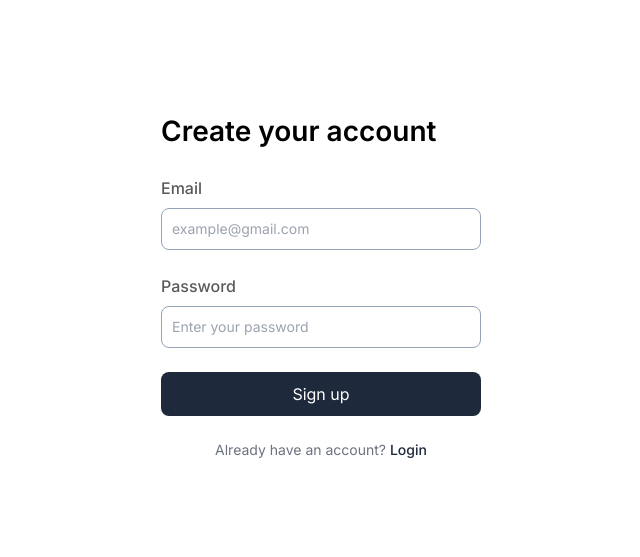
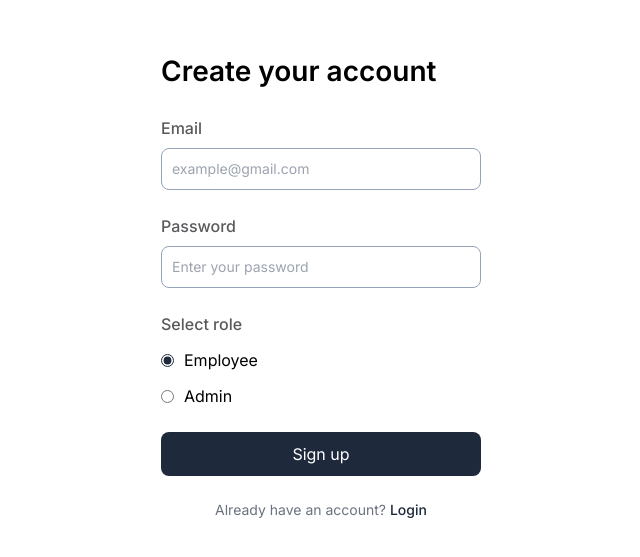
Before and after one commit to isidor0s/Booking_app, a Next.js app: page /signup in a window 1280 px wide. Shown: the part 115-672 px from the top of the page, without its empty margins (319-959 px from the left). Built offline with nearby package versions, Linux system fonts and the light colour scheme; what @supabase/auth-helpers-nextjs, @supabase/auth-helpers-react, prettier-plugin-tailwindcss would draw is missing.

Commit message:
feat: Radio role option

```diff
--- a/src/pages/signup.tsx
+++ b/src/pages/signup.tsx
@@ -1,10 +1,13 @@
-import { useState } from 'react';
+import { Dispatch, FC, SetStateAction, useState } from 'react';
 import Link from 'next/link';
 import { _supabaseClient } from '@/utils/supabase';
+
+type UserRole = 'admin' | 'employee';
 
 export default function Signup() {
     const [email, setEmail] = useState<string>('');
     const [password, setPassword] = useState<string>('');
+    const [role, setRole] = useState<UserRole>('employee');
 
     const handleSubmit = async (e: React.FormEvent<HTMLFormElement>) => {
         e.preventDefault();
@@ -14,14 +17,13 @@ export default function Signup() {
             password: password,
             options: {
                 data: {
-                    type: 'employee', // admin or employee
+                    type: role,
                 },
             },
         });
     };
 
     return (
-        <>
         <div className="flex h-screen w-screen items-center justify-center">
             <div className=" flex flex-col space-y-4 p-6 sm:p-8 md:space-y-6">
                 <h1 className="text-[28px] font-semibold">Create your account</h1>
@@ -46,6 +48,7 @@ export default function Signup() {
                             required
                         ></input>
                     </div>
+                    <RadioGroup role={role} setRole={setRole} />
                     <button className=" block w-full rounded-lg bg-[#1E293B] p-2.5 text-white focus:border-[#1E293B] focus:ring-[#1E293B]">
                         Sign up
                     </button>
@@ -60,6 +63,39 @@ export default function Signup() {
                 </form>
             </div>
         </div>
-        </>
     );
 }
+
+const RadioGroup: FC<{ role: UserRole; setRole: Dispatch<SetStateAction<UserRole>> }> = ({ role, setRole }) => {
+    return (
+        <div>
+            <div className="mb-2 block text-base font-medium text-[#5A5A5D]">Select role</div>
+            <ul className="mt-3 space-y-3">
+                <li>
+                    <label key={'employee'} className="flex items-center gap-x-2.5">
+                        <input
+                            type="radio"
+                            value={'employee'}
+                            checked={role === 'employee'}
+                            onChange={() => setRole('employee')}
+                            className="accent-[#1E293B]"
+                        />
+                        Employee
+                    </label>
+                </li>
+                <li>
+                    <label key={'admin'} className="flex items-center gap-x-2.5">
+                        <input
+                            type="radio"
+                            value={'admin'}
+                            checked={role === 'admin'}
+                            onChange={() => setRole('admin')}
+                            className="accent-[#1E293B]"
+                        />
+                        Admin
+                    </label>
+                </li>
+            </ul>
+        </div>
+    );
+};
```
Lines whose indentation alone changed are shown as unchanged.
